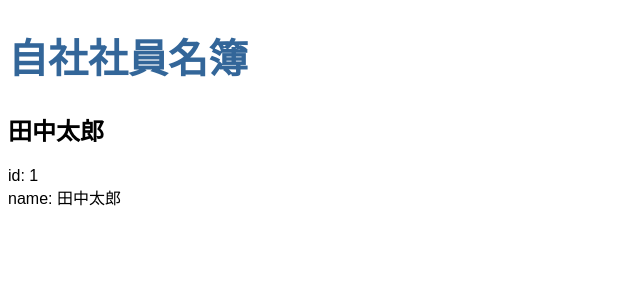
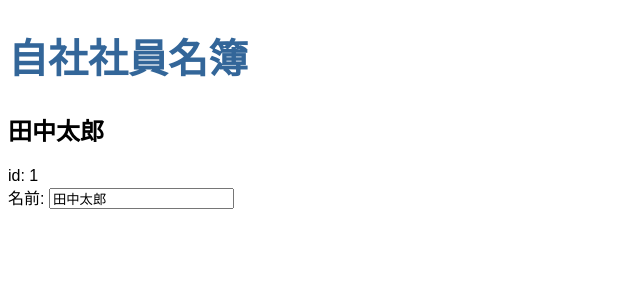
Before and after one commit to kohki-nakamura/-udemy-angular-admin-app, an Angular app: page / in a window 1280 px wide. Shown: the top 300 px of the page, without its empty margins (0-640 px from the left). Built offline with nearby package versions, Linux system fonts and the light colour scheme.

Commit message:
fix:  社員データを編集可能にする

```diff
--- a/src/app/app.module.ts
+++ b/src/app/app.module.ts
@@ -1,5 +1,6 @@
 import { NgModule } from '@angular/core';
 import { BrowserModule } from '@angular/platform-browser';
+import { FormsModule } from '@angular/forms';
 
 import { AppComponent } from './app.component';
 import { MembersComponent } from './members/members.component';
@@ -10,7 +11,8 @@ import { MembersComponent } from './members/members.component';
     MembersComponent
   ],
   imports: [
-    BrowserModule
+    BrowserModule,
+    FormsModule
   ],
   providers: [],
   bootstrap: [AppComponent]
--- a/src/app/members/members.component.html
+++ b/src/app/members/members.component.html
@@ -1,3 +1,7 @@
 <h2>{{ member.name }}</h2>
 <div><span>id: </span>{{ member.id }}</div>
-<div><span>name: </span>{{ member.name }}</div>
+<div>
+  <label>名前:
+    <input type="text" [(ngModel)]="member.name" placeholder="名前">
+  </label>
+</div>
```
